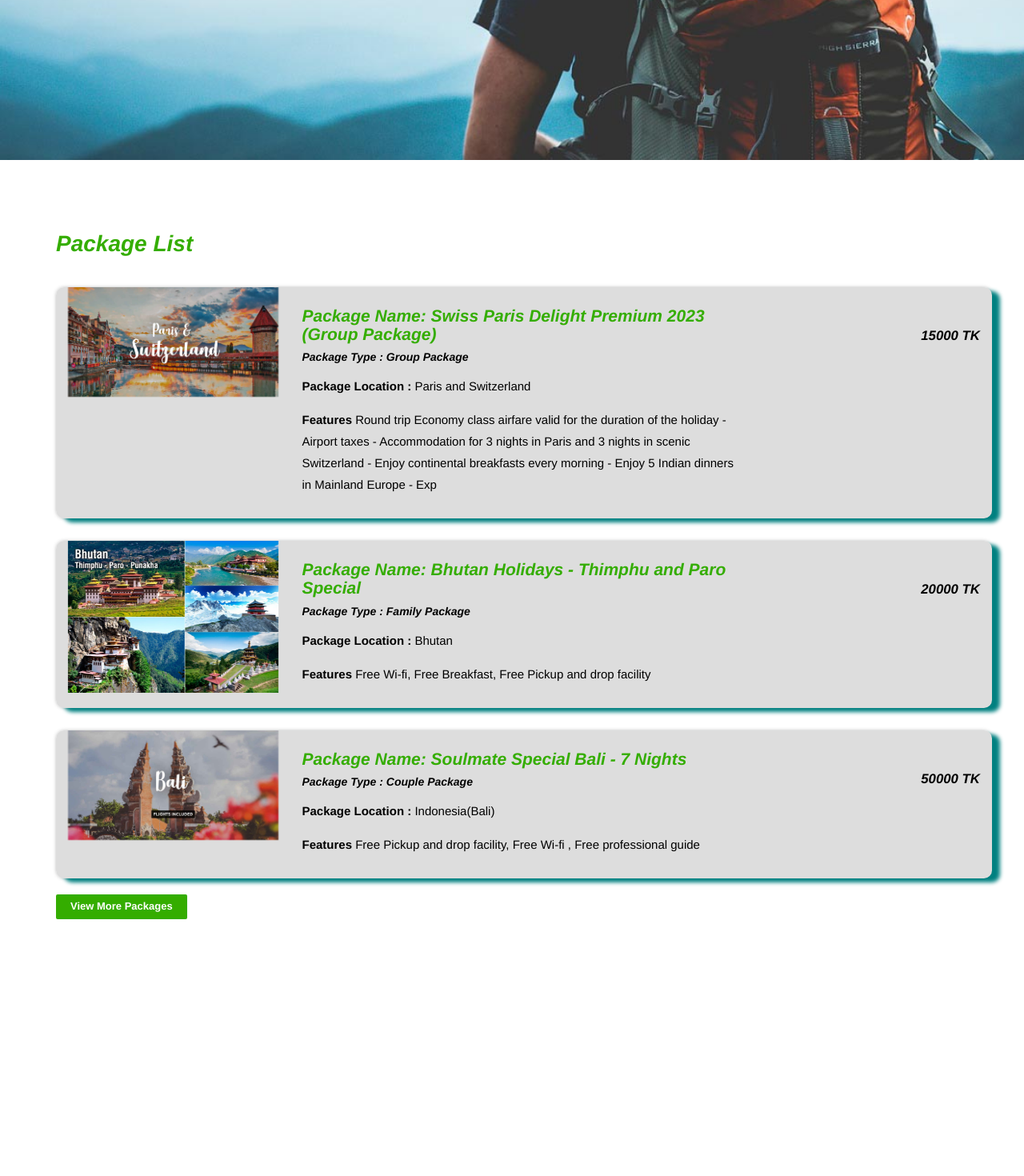
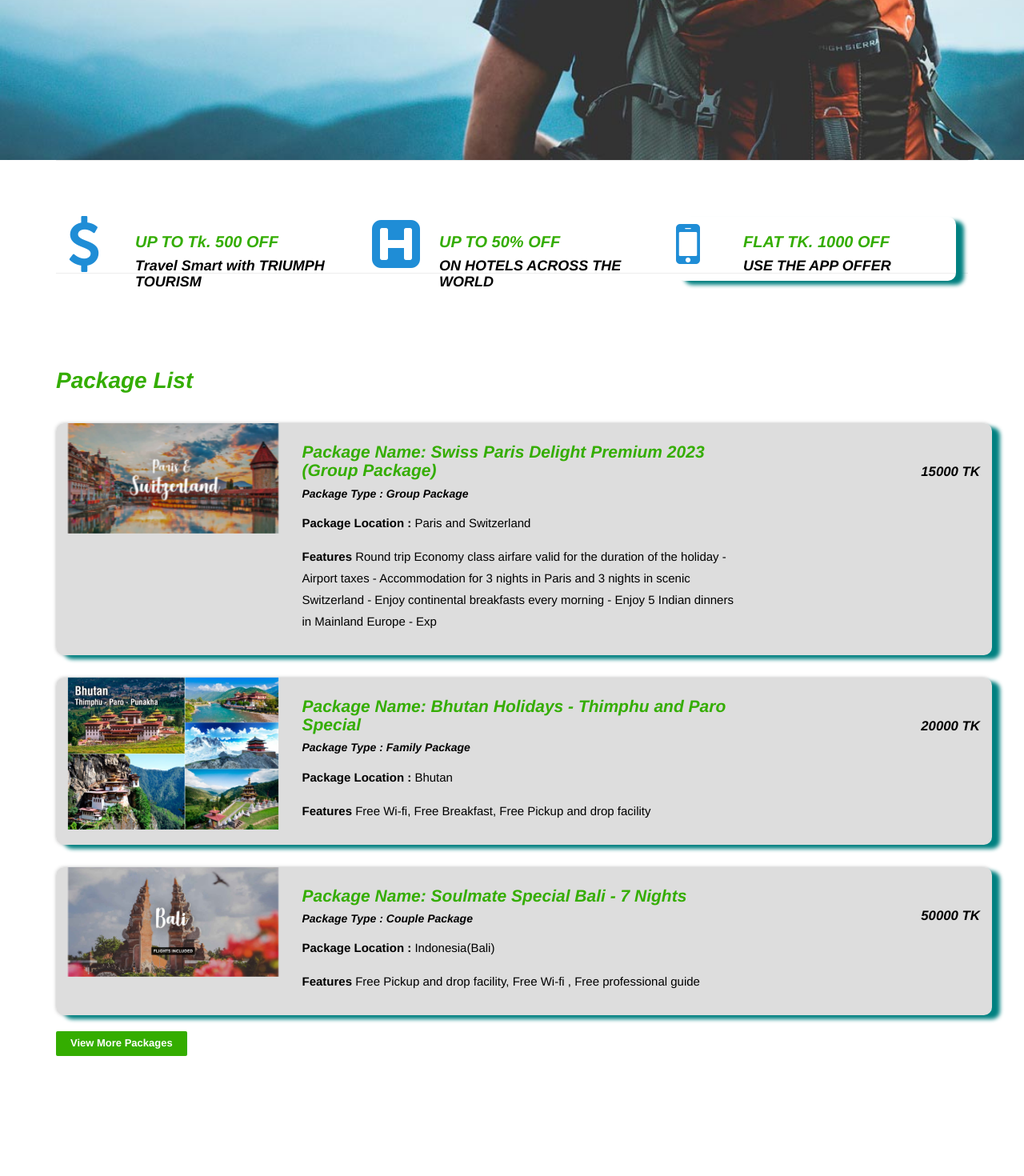
Before and after one commit to Durjoy169/Hotel-Booking-and-Tourism-Management-System, a PHP site: page / in a window 1280 px wide. Shown: the part 644-2114 px from the top of the page at 80% size. Before the commit the page ends 1793 px from the top, so only its background shows below. Run offline with PHP 8.4, Linux system fonts and the light colour scheme; data comes from the database, SQL or seed files in the repository.

Commit message:
20301403

```diff
--- a/index.php
+++ b/index.php
@@ -40,6 +40,50 @@ include('includes/config.php');
             <h1 class="wow zoomIn animated animated" data-wow-delay=".5s"
                 style="visibility: visible; animation-delay: 0.5s; animation-name: zoomIn;"> Triumph Tourism
             </h1>
+        </div>
+    </div>
+
+
+    <div class="container">
+        <div class="rupes" style="background-color:#fff;" ; border-radius: 25px;>
+            <div class="col-md-4 rupes-left wow fadeInDown animated animated" data-wow-delay=".5s"
+                style="visibility: visible; animation-delay: 0.5s; animation-name: fadeInDown;">
+                <div class="rup-left">
+                    <a href="offers.html"><i class="fa fa-usd"></i></a>
+                </div>
+                <div class="rup-rgt">
+                    <h3>UP TO Tk. 500 OFF</h3>
+                    <h4><a href="offers.html">Travel Smart with TRIUMPH TOURISM</a></h4>
+
+                </div>
+                <div class="clearfix"></div>
+            </div>
+            <div class="col-md-4 rupes-left wow fadeInDown animated animated" data-wow-delay=".5s"
+                style="visibility: visible; animation-delay: 0.5s; animation-name: fadeInDown;">
+                <div class="rup-left">
+                    <a href="offers.html"><i class="fa fa-h-square"></i></a>
+                </div>
+                <div class="rup-rgt">
+                    <h3>UP TO 50% OFF</h3>
+                    <h4><a href="offers.html">ON HOTELS ACROSS THE WORLD</a></h4>
+
+                </div>
+                <div class="clearfix"></div>
+            </div>
+            <div class="col-md-4 rupes-left wow fadeInDown animated animated" data-wow-delay=".5s"
+                style="visibility: visible; animation-delay: 0.5s; animation-name: fadeInDown;">
+                <div class="rup-left">
+                    <a href="offers.html"><i class="fa fa-mobile"></i></a>
+                </div>
+                <div class="rup-rgt">
+                    <h3>FLAT TK. 1000 OFF</h3>
+                    <h4><a href="offers.html">USE THE APP OFFER</a></h4>
+
+                </div>
+                <div class="clearfix" style="box-shadow: 10px 5px 5px teal; border-radius: 10px; border-radius: 10px">
+                </div>
+            </div>
+
         </div>
     </div>
 
```
Also changed, not shown: includes/signin.php (added, +64 -0 lines), includes/signup.php (added, +90 -0 lines), search.php (added).
